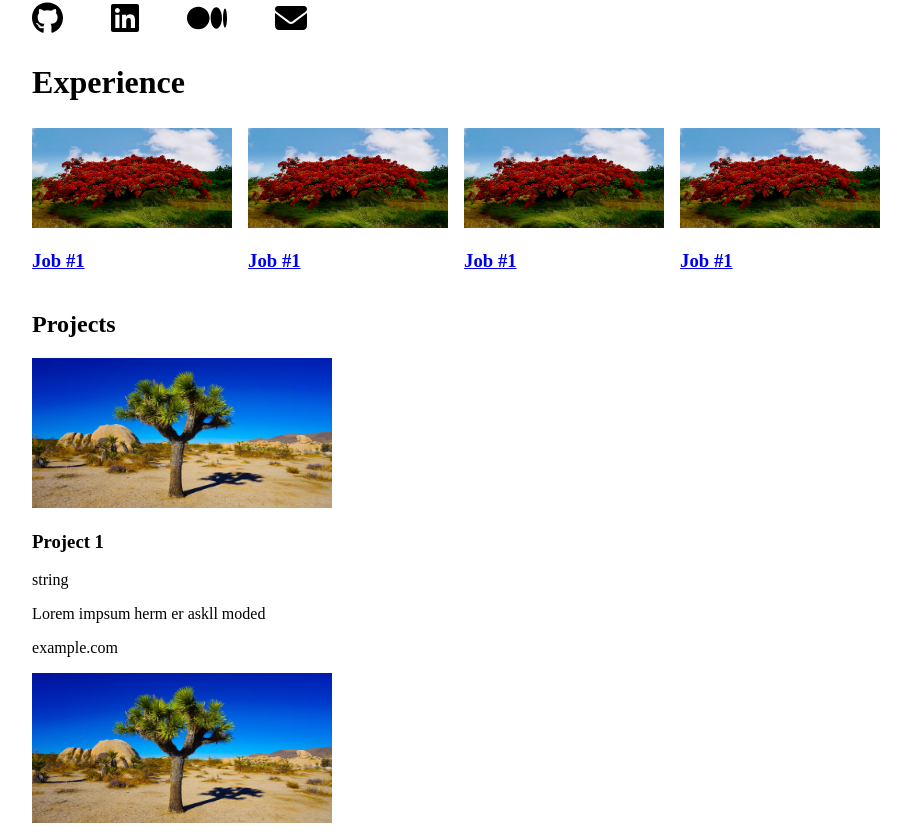
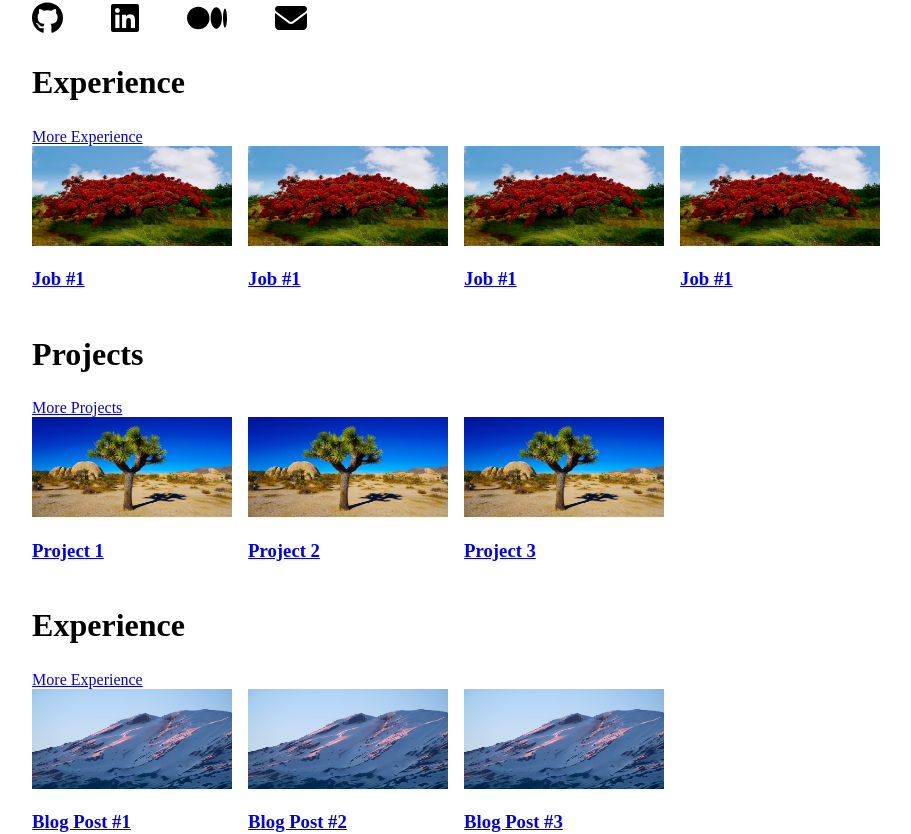
Before and after one commit to shamiguel/personal-portfolio, an Angular app: page / in a window 1280 px wide. Shown: the part 254-1088 px from the top of the page, without its empty margins (77-988 px from the left). Built offline with nearby package versions, Linux system fonts and the light colour scheme.

Commit message:
set up routing

```diff
--- a/src/app/app.component.html
+++ b/src/app/app.component.html
@@ -1,6 +1,4 @@
+
 <div class="container">
-<app-main></app-main>
-<app-experience></app-experience>
-<app-projects></app-projects>
-<app-writing></app-writing>
+    <router-outlet></router-outlet>
 </div>
--- a/src/app/app.routes.ts
+++ b/src/app/app.routes.ts
@@ -1,3 +1,12 @@
 import { Routes } from '@angular/router';
+import { ExperienceComponent } from './experience/experience.component';
+import { WritingComponent } from './writing/writing.component';
+import { ProjectsComponent } from './projects/projects.component';
+import { MainComponent } from './main/main.component';
 
-export const routes: Routes = [];
+export const routes: Routes = [
+    {path: '', component: MainComponent},
+    {path: 'experience', component: ExperienceComponent},
+    {path: 'writings', component: WritingComponent},
+    {path: 'projects', component: ProjectsComponent},
+];
--- a/src/app/experience/experience.component.html
+++ b/src/app/experience/experience.component.html
@@ -1,11 +1 @@
-<div class="heading">
-<h2>{{this.section.name}}</h2>
-</div>
-<div class="teams" >
-    <div *ngFor="let experience of this.experiences">
-        <a href="{{experience.link}}">
-            <img src={{experience.image}} width="200" height="100" >
-            <h3>{{experience.name}}</h3>
-        </a>
-    </div>
-</div>
+Experience Section!
--- /dev/null
+++ b/src/app/main-section/main-section.component.html
@@ -0,0 +1,12 @@
+<div class="heading">
+    <h2>{{this.sectionData.name}}</h2>
+    <a routerLink="/{{this.sectionData.name.toLocaleLowerCase()}}" routerLinkActive="active" ariaCurrentWhenActive="page">More {{this.sectionData.name}}</a>
+</div>
+<div class="teams" >
+    <div *ngFor="let experience of this.sectionData.content">
+        <a href="{{experience.link}}">
+            <img src={{experience.image}} width="200" height="100" >
+            <h3>{{experience.name}}</h3>
+        </a>
+    </div>
+</div>
--- /dev/null
+++ b/src/app/main-section/main-section.component.scss
@@ -0,0 +1,13 @@
+.heading{
+    h2{
+        font-size: 2rem;
+    }
+}
+.teams{
+    display: flex;
+    flex-direction: row;
+    div{
+        max-width: 50%;
+        padding-right: 1rem;
+    }
+}
--- a/src/app/main/main.component.html
+++ b/src/app/main/main.component.html
@@ -8,3 +8,12 @@
     <fa-icon class="fa-2x" [icon]="faEnvelope"></fa-icon>
 </p>
 </div>
+<div id="experience">
+    <app-main-section [sectionData]="experiencesSection"></app-main-section>
+</div>
+<div id="projects">
+    <app-main-section [sectionData]="projectsSection"></app-main-section>
+</div>
+<div id="writings">
+    <app-main-section [sectionData]="writingsSection"></app-main-section>
+</div>
--- a/src/app/main/main.component.ts
+++ b/src/app/main/main.component.ts
@@ -5,12 +5,13 @@ import { CommonModule } from '@angular/common';
 import { FontAwesomeModule, FaIconLibrary } from '@fortawesome/angular-fontawesome';
 import { faEnvelope } from '@fortawesome/free-solid-svg-icons';
 import { faGithub, faLinkedin, faMedium } from '@fortawesome/free-brands-svg-icons';
+import { MainSectionComponent } from '../main-section/main-section.component';
 
 
 @Component({
   selector: 'app-main',
   standalone: true,
-  imports: [CommonModule, FontAwesomeModule],
+  imports: [CommonModule, FontAwesomeModule, MainSectionComponent],
   templateUrl: './main.component.html',
   styleUrl: './main.component.scss'
 })
@@ -23,6 +24,29 @@ export class MainComponent {
 
   portfolioTitle: string = "";
   blurb: string = "";
+
+  experiences:Content[] = [];
+  experiencesSection:Section = {
+    name: '',
+    display: false,
+    content: this.experiences
+  };
+
+  projects:Content[] = [];
+  projectsSection:Section = {
+    name: '',
+    display: false,
+    content: this.projects
+  };
+
+  writings:Content[] = [];
+  writingsSection:Section = {
+    name: '',
+    display: false,
+    content: this.writings
+  };
+
+
   constructor(private portfolioService: PortfolioService){}
 
   ngOnInit(): void {
@@ -30,6 +54,19 @@ export class MainComponent {
       this.portfolioTitle = data.portfolioName;
       this.blurb = data.blurb
     })
+    this.portfolioService.getExperiences().subscribe((data)=>{
+      this.experiencesSection = data;
+      this.experiences = this.experiencesSection.content;
+    })
+    this.portfolioService.getProjects().subscribe((data)=>{
+      this.projectsSection = data;
+      this.projects = this.projectsSection.content;
+    })
+    this.portfolioService.getWritings().subscribe((data)=>{
+      this.writingsSection = data;
+      this.writings = this.writingsSection.content;
+    })
   }
 
+
 }
```
Also changed, not shown: src/app/main-section/main-section.component.ts (added, +16 -0 lines), 1 other file (tests, documents, lock files or other folders).
